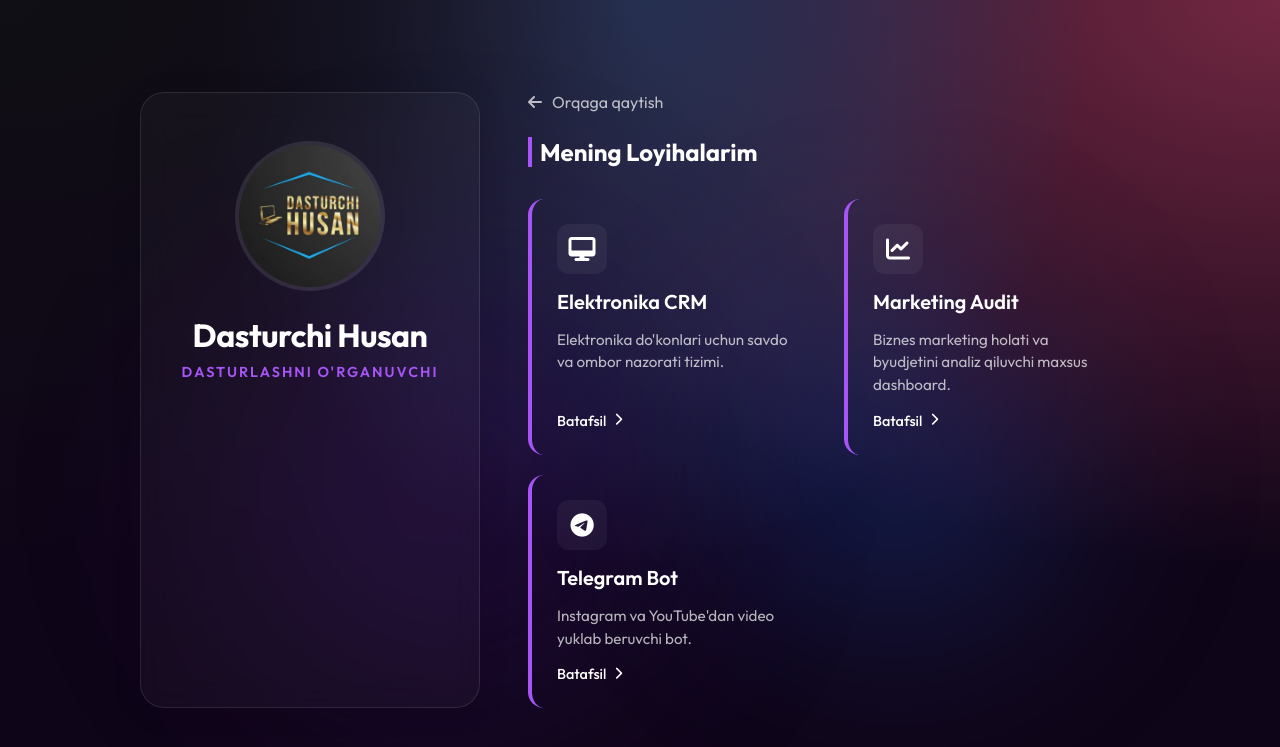
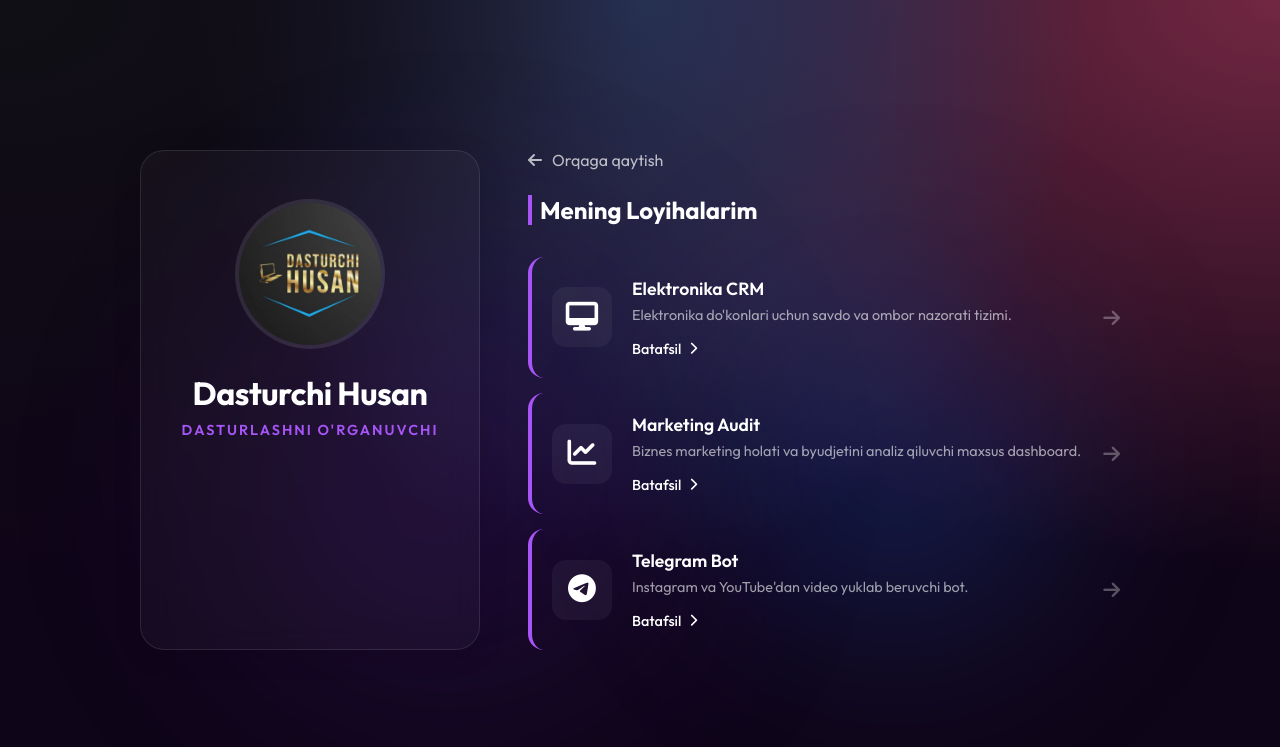
Before and after one commit to husanboy7006/link-hub, a Flask app: page /portfolio in a window 1280 px wide. Shown: the top 747 px of the page. Run offline with Flask 3, Linux system fonts and the light colour scheme.

Commit message:
Update portfolio card layout to match main links

```diff
--- a/docker-compose.yml
+++ b/docker-compose.yml
@@ -1,9 +1,8 @@
-
 services:
   web:
     build: .
     ports:
-      - "5000:5000"
+      - "5001:5000"
     volumes:
       - .:/app
     environment:
--- a/templates/portfolio.html
+++ b/templates/portfolio.html
@@ -26,57 +26,63 @@
         }
 
         .portfolio-grid {
-            display: grid;
-            grid-template-columns: repeat(auto-fill, minmax(280px, 1fr));
-            gap: 20px;
+            display: flex;
+            flex-direction: column;
+            gap: 15px;
         }
 
         .project-card {
             background: var(--card-bg);
             border: 1px solid var(--border-color);
             border-left: 4px solid #a855f7;
-            /* Purple left border */
             border-radius: 16px;
-            padding: 25px;
+            padding: 20px;
             text-decoration: none;
             color: var(--text-color);
             transition: all 0.3s ease;
             display: flex;
-            flex-direction: column;
-            gap: 15px;
+            align-items: center;
+            gap: 20px;
         }
 
         .project-card:hover {
-            transform: translateY(-5px);
+            transform: translateY(-3px);
             background: var(--card-hover);
             border-color: rgba(255, 255, 255, 0.2);
         }
 
         .project-icon {
-            width: 50px;
-            height: 50px;
+            width: 60px;
+            height: 60px;
             background: rgba(255, 255, 255, 0.05);
-            border-radius: 12px;
+            border-radius: 14px;
             display: flex;
             align-items: center;
             justify-content: center;
-            font-size: 1.5rem;
+            font-size: 1.8rem;
             color: var(--text-color);
+            flex-shrink: 0;
+        }
+
+        .project-content {
+            flex-grow: 1;
+            display: flex;
+            flex-direction: column;
+            gap: 5px;
         }
 
         .project-title {
-            font-size: 1.25rem;
+            font-size: 1.1rem;
             font-weight: 600;
             color: #fff;
             margin: 0;
         }
 
         .project-desc {
-            font-size: 0.95rem;
-            color: rgba(255, 255, 255, 0.7);
-            line-height: 1.5;
+            font-size: 0.9rem;
+            color: rgba(255, 255, 255, 0.6);
+            line-height: 1.4;
             margin: 0;
-            flex-grow: 1;
         }
 
         .project-link {
@@ -86,10 +92,27 @@
             gap: 8px;
             font-size: 0.9rem;
             font-weight: 500;
+            margin-top: 10px;
         }
 
         .project-link i {
             font-size: 0.8rem;
+            transition: transform 0.3s ease;
+        }
+
+        .project-card:hover .project-link i {
+            transform: translateX(3px);
+        }
+
+        .arrow-icon {
+            font-size: 1.2rem;
+            color: rgba(255, 255, 255, 0.3);
+            transition: transform 0.3s ease, color 0.3s ease;
+        }
+
+        .project-card:hover .arrow-icon {
+            color: var(--text-color);
+            transform: translateX(5px);
         }
     </style>
 </head>
@@ -121,11 +144,14 @@
                     <div class="project-icon">
                         <i class="{{ project.icon }}"></i>
                     </div>
-                    <h3 class="project-title">{{ project.title }}</h3>
-                    <p class="project-desc">{{ project.description }}</p>
-                    <div class="project-link">
-                        Batafsil <i class="fas fa-chevron-right"></i>
+                    <div class="project-content">
+                        <h3 class="project-title">{{ project.title }}</h3>
+                        <p class="project-desc">{{ project.description }}</p>
+                        <div class="project-link">
+                            Batafsil <i class="fas fa-chevron-right"></i>
+                        </div>
                     </div>
+                    <i class="fas fa-arrow-right arrow-icon"></i>
                 </a>
                 {% endfor %}
             </div>
```
Also changed, not shown: index.html (deleted, +0 -152 lines).
